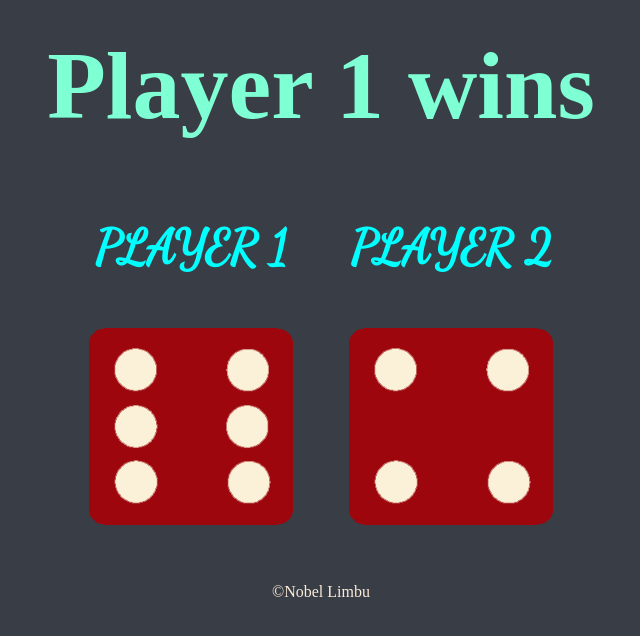
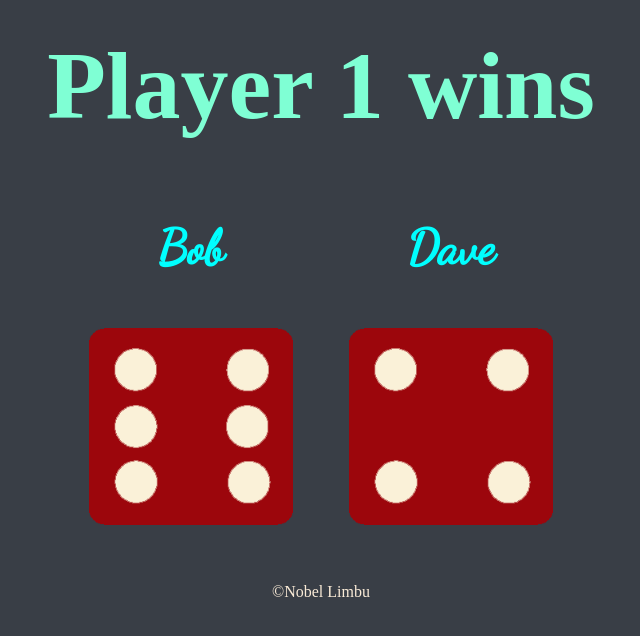
Before and after one commit to Nlim97/Html-Dice, a plain HTML site: page index.html in a window 1280 px wide. Shown: the whole page, without its empty margins (319-959 px from the left). Drawn offline with Linux system fonts and the light colour scheme; a web font is replaced by a local one.

Commit message:
changed player names

```diff
--- a/index.html
+++ b/index.html
@@ -17,11 +17,11 @@
         <h1>Refresh me</h1>
 
         <div class="dice">
-            <h3>PLAYER 1</h3>
+            <h3>Bob</h3>
             <img class="img1" src="images/dice1.png">
         </div>
         <div class="dice">
-            <h3>PLAYER 2</h3>
+            <h3>Dave</h3>
             <img class="img2" src="images/dice1.png">
         </div>
 
```
